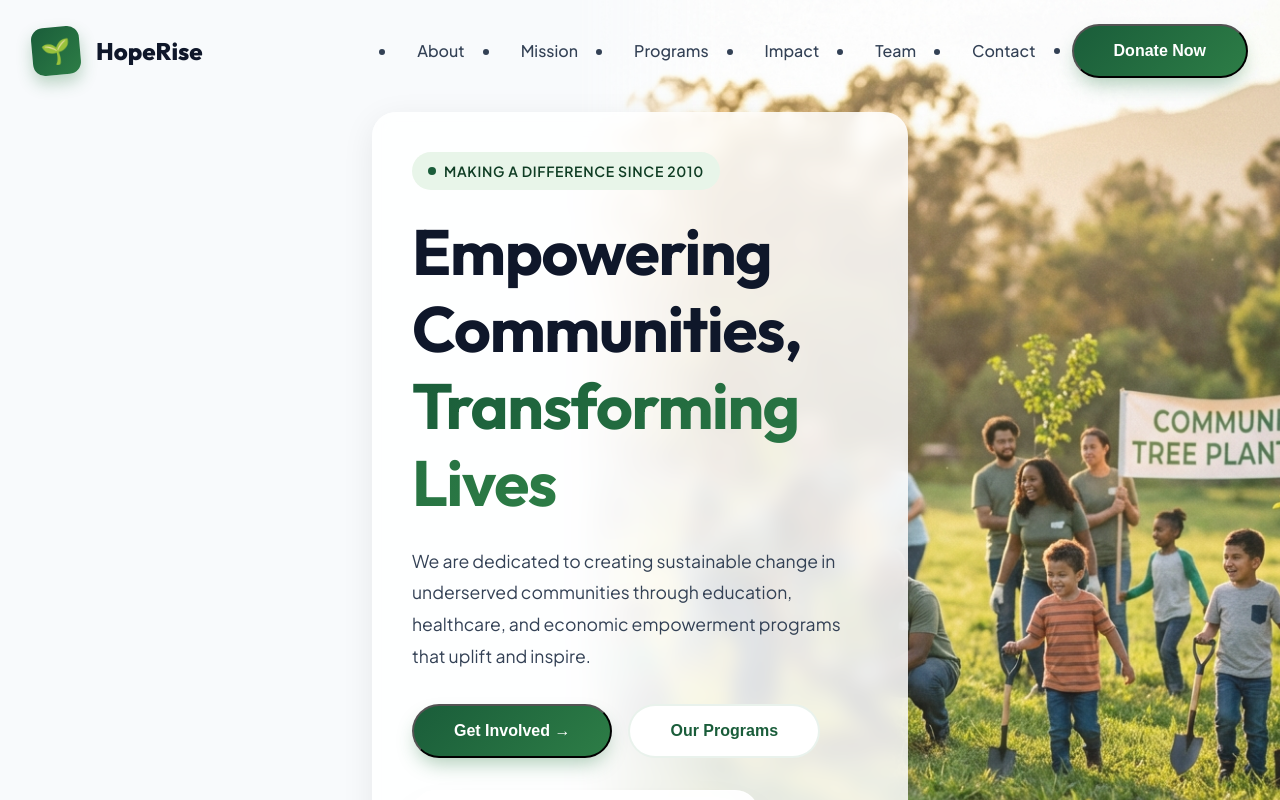
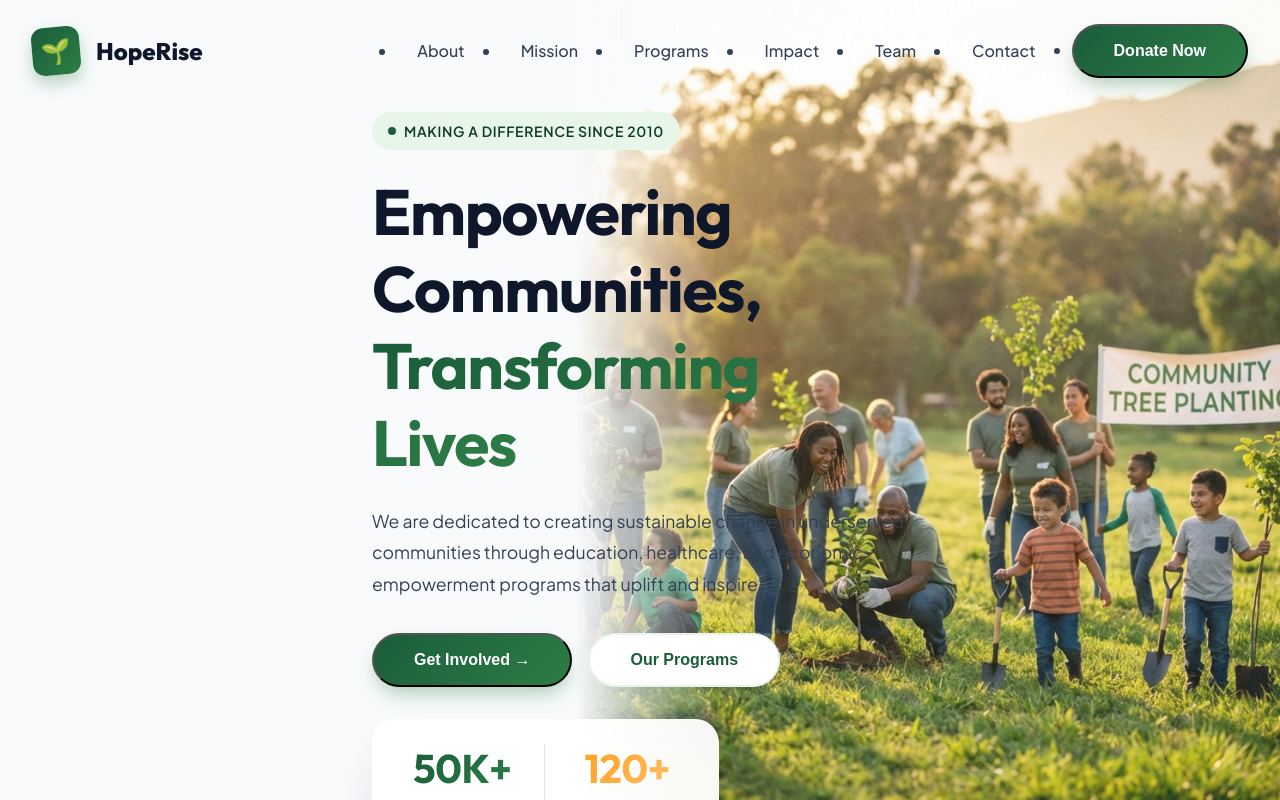
Before and after one commit to Ayush-Anonymous/ngo-tempelate, a React (Vite) app: page / in a window 1280 px wide. Shown: the top 800 px of the page. Built offline with nearby package versions, Linux system fonts and the light colour scheme.

Commit message:
fix: remove hero glassmorphism box, add lazy loading to images

```diff
--- a/src/components/About.jsx
+++ b/src/components/About.jsx
@@ -11,7 +11,7 @@ function About() {
             <div className="container">
                 <div className="about-content grid-2 align-items-center">
                     <div className="about-image-wrapper animate-slideInLeft">
-                        <img src="/images/about.png" alt="Volunteer teaching child" className="about-image" />
+                        <img src="/images/about.png" alt="Volunteer teaching child" className="about-image" loading="lazy" />
                         <div className="about-experience glass-dark" style={{ position: 'absolute', bottom: '2rem', right: '2rem', padding: '1.5rem', borderRadius: '16px', color: 'white' }}>
                             <div className="about-experience-number text-gradient-accent" style={{ fontSize: '2.5rem', fontWeight: '800' }}>14+</div>
                             <div className="about-experience-text" style={{ fontSize: '0.9rem', opacity: '0.9' }}>Years of Impact</div>
--- a/src/components/Programs.jsx
+++ b/src/components/Programs.jsx
@@ -36,7 +36,7 @@ function Programs() {
                     {programs.map((program, index) => (
                         <div className="card-premium" key={index}>
                             <div className="program-image-wrapper" style={{ overflow: 'hidden', borderRadius: '12px', marginBottom: '1.5rem' }}>
-                                <img src={program.image} alt={program.title} className="program-image" style={{ width: '100%', height: '240px', objectFit: 'cover', transition: 'transform 0.5s ease' }} />
+                                <img src={program.image} alt={program.title} className="program-image" loading="lazy" style={{ width: '100%', height: '240px', objectFit: 'cover', transition: 'transform 0.5s ease' }} />
                             </div>
                             <div className="program-content">
                                 <span className="program-category text-sm font-bold text-primary mb-2 display-block" style={{ color: 'var(--color-primary-light)', textTransform: 'uppercase', letterSpacing: '0.05em', fontSize: '0.8rem', fontWeight: '700', marginBottom: '0.5rem', display: 'block' }}>{program.category}</span>
--- a/src/index.css
+++ b/src/index.css
@@ -572,14 +572,7 @@ a {
   padding: 2rem;
 }
 
-.hero-text {
-  background: rgba(255, 255, 255, 0.85);
-  backdrop-filter: blur(10px);
-  -webkit-backdrop-filter: blur(10px);
-  padding: 2.5rem;
-  border-radius: var(--radius-lg);
-  box-shadow: 0 8px 32px rgba(0, 0, 0, 0.08);
-}
+
 
 .hero-title {
   margin-bottom: 1.5rem;
```
